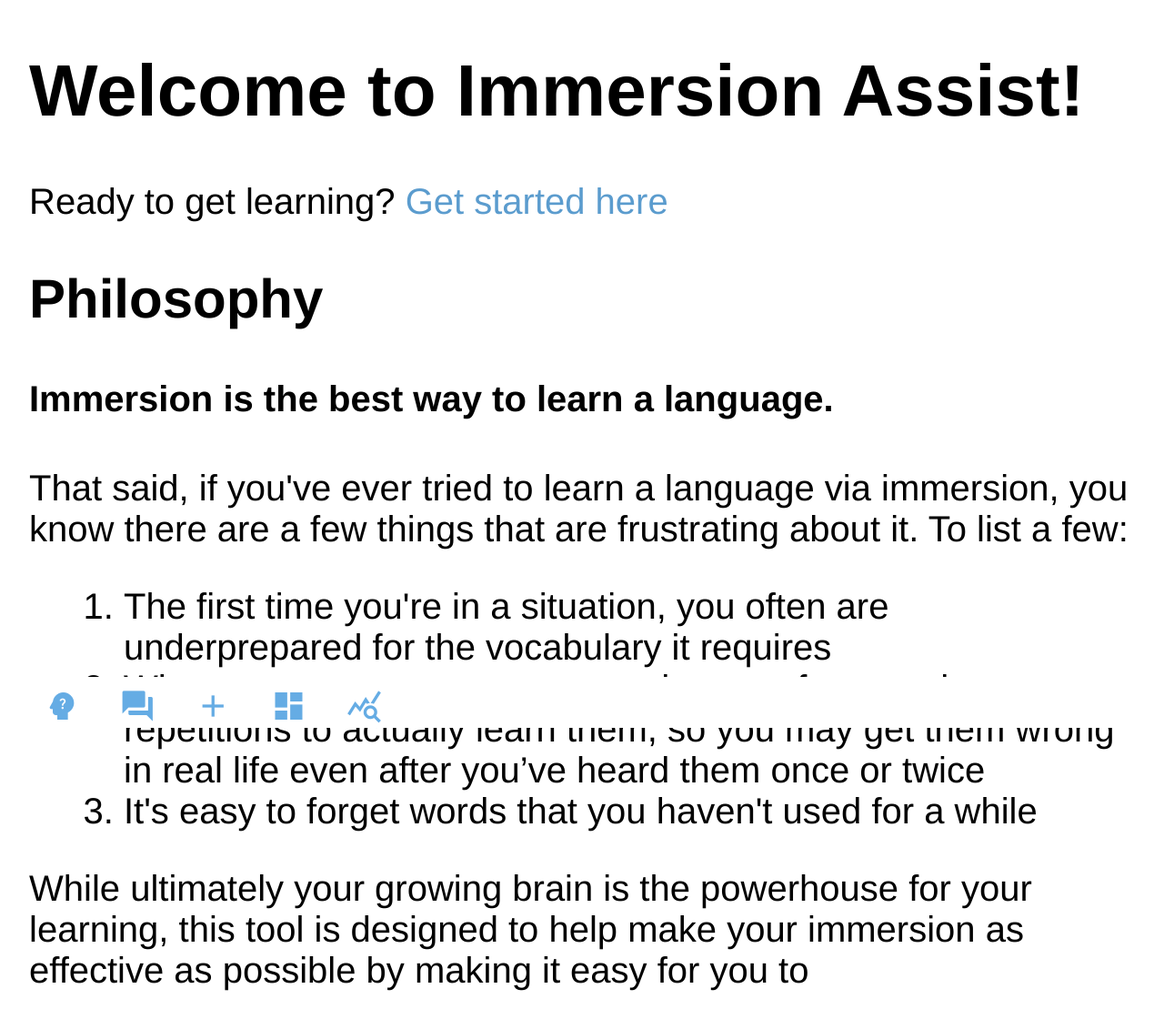
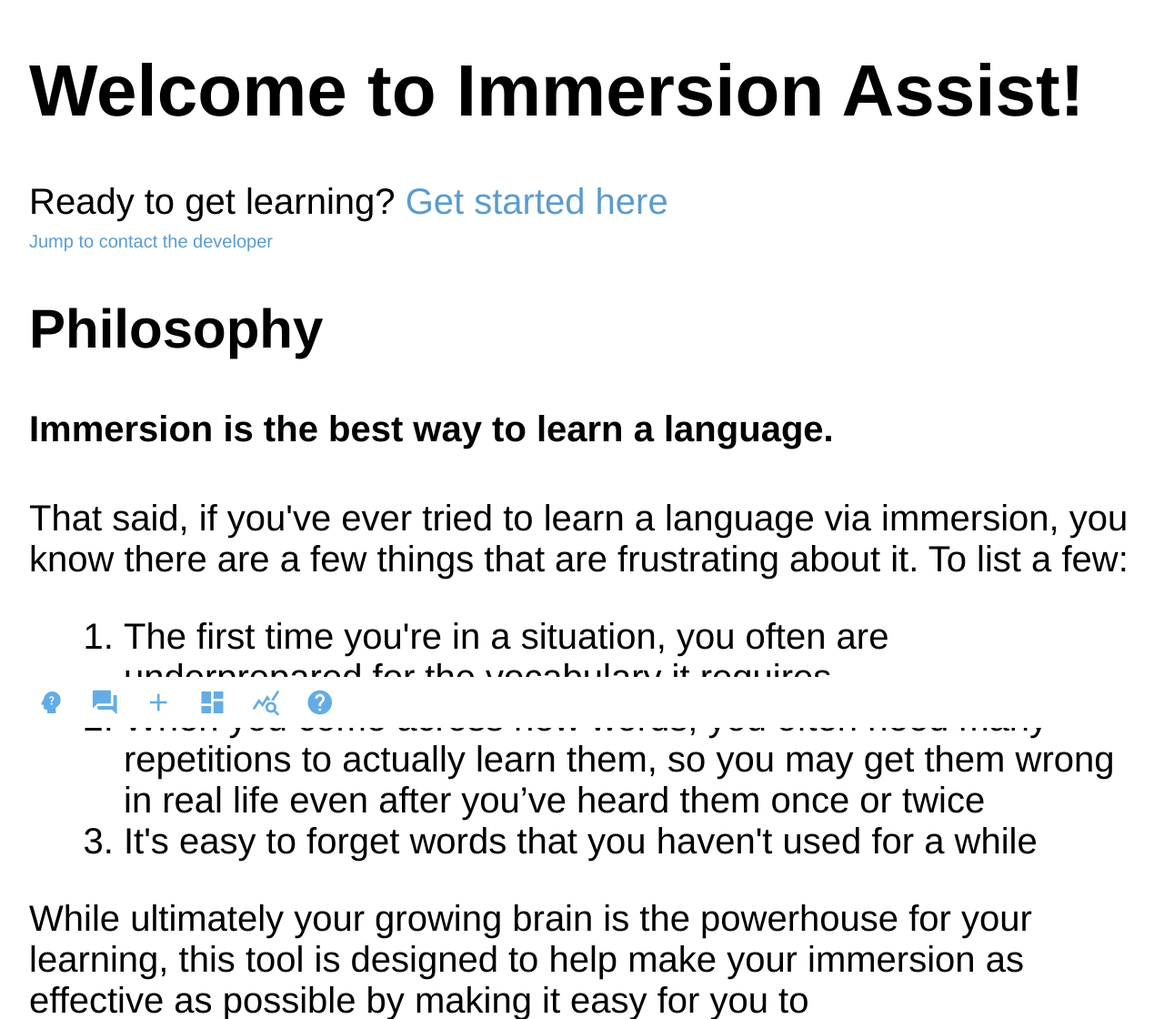
Before and after one commit to lexiekwu/immersion_assist, a Flask app: page /about in a window 1280 px wide. Shown: the top 1120 px of the page at 91% size. Run offline with Flask 2, Linux system fonts and the light colour scheme; parts of the project's set-up code (start-up, migrations or seed data) failed here and were passed over; some libraries are stand-ins or nearby versions.

Commit message:
help link

```diff
--- a/static/style.css
+++ b/static/style.css
@@ -167,9 +167,9 @@
 }
 
 .nav_footer a {
-  font-size: 5vh;
+  font-size: 4vh;
   margin-top: 1.5vh;
-  padding: 0px 2vh;
+  padding: 0px 1vh;
 }
 
 .nav_footer {
--- a/templates/about.html
+++ b/templates/about.html
@@ -27,6 +27,9 @@
     <div>
       Ready to get learning?
       <a href="/"> Get started here </a>
+    </div>
+    <div style="margin-top: 0.5em; font-size: 0.5em">
+      <a href="#contact"> Jump to contact the developer </a>
     </div>
     <h2>Philosophy</h2>
     <h4>Immersion is the best way to learn a language.</h4>
@@ -91,7 +94,7 @@
     later. And more! These are just a few ideas for how to use these tools. You
     know what works for your learning - do whatever is most useful for you!
 
-    <h2>Any questions or feedback?</h2>
+    <h2 id="contact">Any questions or feedback?</h2>
 
     Hi I’m Lexie, the sole creator of Immersion Assist. I’m looking forward to
     hearing from you - email me at
@@ -103,5 +106,6 @@
     <a class="material-icons" href="/new">add</a>
     <a class="material-icons" href="/terms">dashboard</a>
     <a class="material-icons" href="/stats">query_stats</a>
+    <a class="material-icons" href="/about">help</a>
   </div>
 </html>
--- a/templates/chat.html
+++ b/templates/chat.html
@@ -135,5 +135,6 @@
     <a class="material-icons" href="/new">add</a>
     <a class="material-icons" href="/terms">dashboard</a>
     <a class="material-icons" href="/stats">query_stats</a>
+    <a class="material-icons" href="/about">help</a>
   </div>
 </html>
--- a/templates/edit_card.html
+++ b/templates/edit_card.html
@@ -55,4 +55,5 @@
   <a class="material-icons" href="/new">add</a>
   <a class="material-icons" href="/terms">dashboard</a>
   <a class="material-icons" href="/stats">query_stats</a>
+  <a class="material-icons" href="/about">help</a>
 </div>
--- a/templates/new.html
+++ b/templates/new.html
@@ -88,4 +88,5 @@
   <a class="material-icons" href="/new">add</a>
   <a class="material-icons" href="/terms">dashboard</a>
   <a class="material-icons" href="/stats">query_stats</a>
+  <a class="material-icons" href="/about">help</a>
 </div>
--- a/templates/quiz.html
+++ b/templates/quiz.html
@@ -80,6 +80,7 @@
   <a class="material-icons" href = "/new">add</a>
   <a class="material-icons" href = "/terms">dashboard</a>
   <a class="material-icons" href = "/stats">query_stats</a>
+  <a class="material-icons" href="/about">help</a>
 
 </div>
 
--- a/templates/select_words.html
+++ b/templates/select_words.html
@@ -41,4 +41,5 @@
   <a class="material-icons" href="/new">add</a>
   <a class="material-icons" href="/terms">dashboard</a>
   <a class="material-icons" href="/stats">query_stats</a>
+  <a class="material-icons" href="/about">help</a>
 </div>
--- a/templates/stats.html
+++ b/templates/stats.html
@@ -128,5 +128,6 @@
     <a class="material-icons" href="/new">add</a>
     <a class="material-icons" href="/terms">dashboard</a>
     <a class="material-icons" href="/stats">query_stats</a>
+    <a class="material-icons" href="/about">help</a>
   </div>
 </html>
--- a/templates/story_time.html
+++ b/templates/story_time.html
@@ -57,4 +57,5 @@
   <a class="material-icons" href="/new">add</a>
   <a class="material-icons" href="/terms">dashboard</a>
   <a class="material-icons" href="/stats">query_stats</a>
+  <a class="material-icons" href="/about">help</a>
 </div>
--- a/templates/terms.html
+++ b/templates/terms.html
@@ -78,5 +78,6 @@
     <a class="material-icons" href="/new">add</a>
     <a class="material-icons" href="/terms">dashboard</a>
     <a class="material-icons" href="/stats">query_stats</a>
+    <a class="material-icons" href="/about">help</a>
   </div>
 </html>
--- a/todo.txt
+++ b/todo.txt
@@ -1,5 +1,4 @@
 --- add friends ---
-- about + feedback page
 - "get the app" links
 - blocking for expensive features
 --- beta? ---
```
